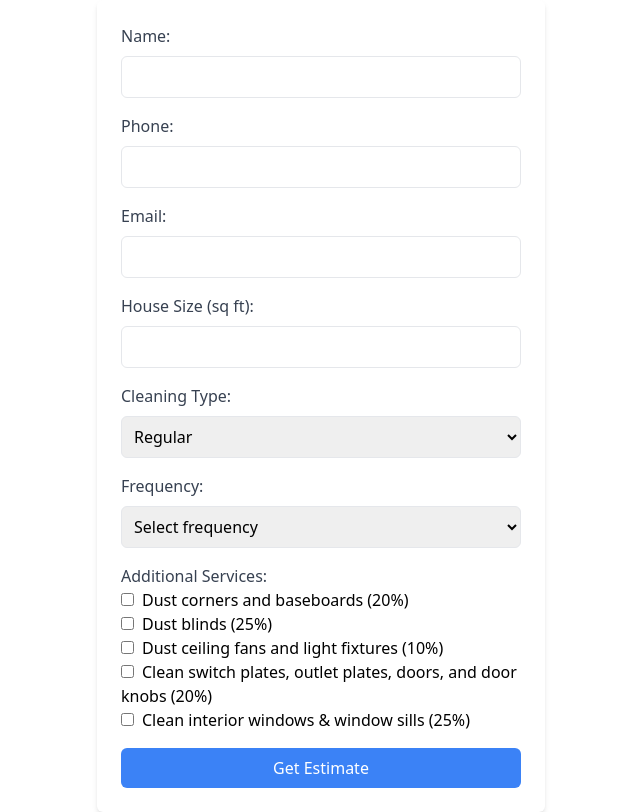
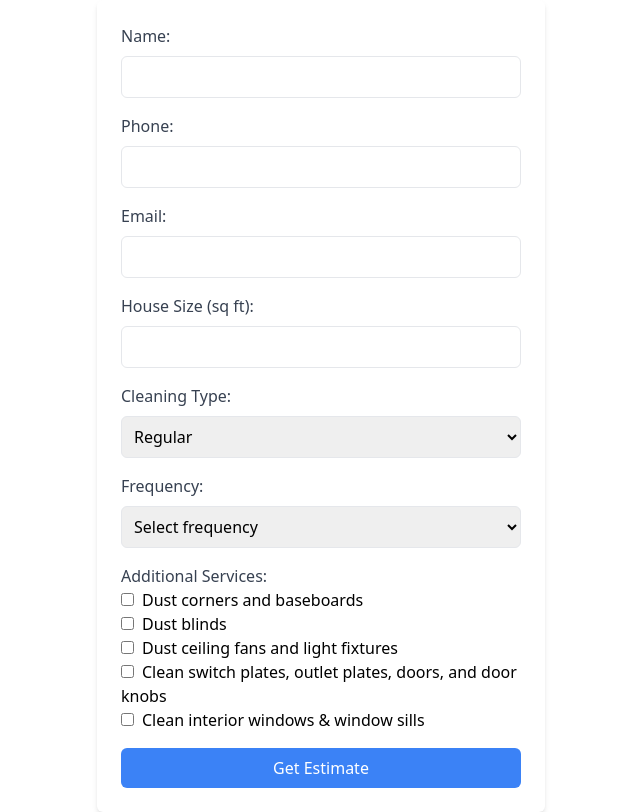
Before and after one commit to oscarcardonaoscs/CleaningEstimating-Frontend, a React (Create React App) app: page / in a window 1280 px wide. Shown: the whole page, without its empty margins (319-959 px from the left). Built offline with nearby package versions, Linux system fonts and the light colour scheme.

Commit message:
Calculo para Servicios Adicionales para limpieza Regular

```diff
--- a/src/EstimatePage.js
+++ b/src/EstimatePage.js
@@ -10,15 +10,15 @@ const EstimatePage = () => {
     .map(([key]) => {
       switch (key) {
         case "cornersAndBaseboards":
-          return "Dust corners and baseboards (20%)";
+          return "Dust corners and baseboards";
         case "blinds":
-          return "Dust blinds (25%)";
+          return "Dust blinds";
         case "fansAndFixtures":
-          return "Dust ceiling fans and light fixtures (10%)";
+          return "Dust ceiling fans and light fixtures";
         case "switchPlates":
-          return "Clean switch plates, outlet plates, doors, and door knobs (20%)";
+          return "Clean switch plates, outlet plates, doors, and door knobs";
         case "windows":
-          return "Clean interior windows & window sills (25%)";
+          return "Clean interior windows & window sills";
         default:
           return "";
       }
--- a/src/QuoteForm.js
+++ b/src/QuoteForm.js
@@ -147,7 +147,8 @@ const QuoteForm = () => {
       const estimate = calculateEstimate(
         formData.size,
         formData.cleaningType,
-        formData.frequency
+        formData.frequency,
+        formData.additionalServices
       );
 
       // Redirect to the estimate page with the form data
@@ -181,9 +182,15 @@ const QuoteForm = () => {
   };
 
   // Function to calculate the estimate
-  const calculateEstimate = (size, cleaningType, frequency) => {
+  const calculateEstimate = (
+    size,
+    cleaningType,
+    frequency,
+    additionalServices
+  ) => {
     const sqft = Number(size);
     let factor = 0;
+    let factorTotal = 0;
 
     if (cleaningType === "Regular") {
       switch (frequency) {
@@ -202,6 +209,7 @@ const QuoteForm = () => {
         default:
           break;
       }
+      factorTotal = factor + 0.02;
     } else if (cleaningType === "Total") {
       switch (frequency) {
         case "Weekly":
@@ -223,7 +231,30 @@ const QuoteForm = () => {
       factor = 0.2;
     }
 
-    return sqft * factor;
+    let estimate = sqft * factor;
+    console.log("Regular estimate: " + estimate);
+    console.log("Total estimate: " + sqft * factorTotal);
+    if (cleaningType === "Regular") {
+      if (additionalServices.cornersAndBaseboards) {
+        estimate += (sqft * factorTotal - sqft * factor) * 0.2;
+      }
+      if (additionalServices.blinds) {
+        estimate += (sqft * factorTotal - sqft * factor) * 0.25;
+      }
+      if (additionalServices.fansAndFixtures) {
+        estimate += (sqft * factorTotal - sqft * factor) * 0.1;
+      }
+      if (additionalServices.switchPlates) {
+        estimate += (sqft * factorTotal - sqft * factor) * 0.2;
+      }
+      if (additionalServices.windows) {
+        estimate += (sqft * factorTotal - sqft * factor) * 0.25;
+      }
+    }
+
+    console.log("Final estimate: " + estimate);
+
+    return estimate;
   };
 
   return (
@@ -349,7 +380,7 @@ const QuoteForm = () => {
               checked={formData.additionalServices.cornersAndBaseboards}
               onChange={handleChange}
             />
-            <label className="ml-2">Dust corners and baseboards (20%)</label>
+            <label className="ml-2">Dust corners and baseboards</label>
           </div>
           <div>
             <input
@@ -358,7 +389,7 @@ const QuoteForm = () => {
               checked={formData.additionalServices.blinds}
               onChange={handleChange}
             />
-            <label className="ml-2">Dust blinds (25%)</label>
+            <label className="ml-2">Dust blinds</label>
           </div>
           <div>
             <input
@@ -367,9 +398,7 @@ const QuoteForm = () => {
               checked={formData.additionalServices.fansAndFixtures}
               onChange={handleChange}
             />
-            <label className="ml-2">
-              Dust ceiling fans and light fixtures (10%)
-            </label>
+            <label className="ml-2">Dust ceiling fans and light fixtures</label>
           </div>
           <div>
             <input
@@ -379,7 +408,7 @@ const QuoteForm = () => {
               onChange={handleChange}
             />
             <label className="ml-2">
-              Clean switch plates, outlet plates, doors, and door knobs (20%)
+              Clean switch plates, outlet plates, doors, and door knobs
             </label>
           </div>
           <div>
@@ -390,7 +419,7 @@ const QuoteForm = () => {
               onChange={handleChange}
             />
             <label className="ml-2">
-              Clean interior windows & window sills (25%)
+              Clean interior windows & window sills
             </label>
           </div>
         </div>
```
